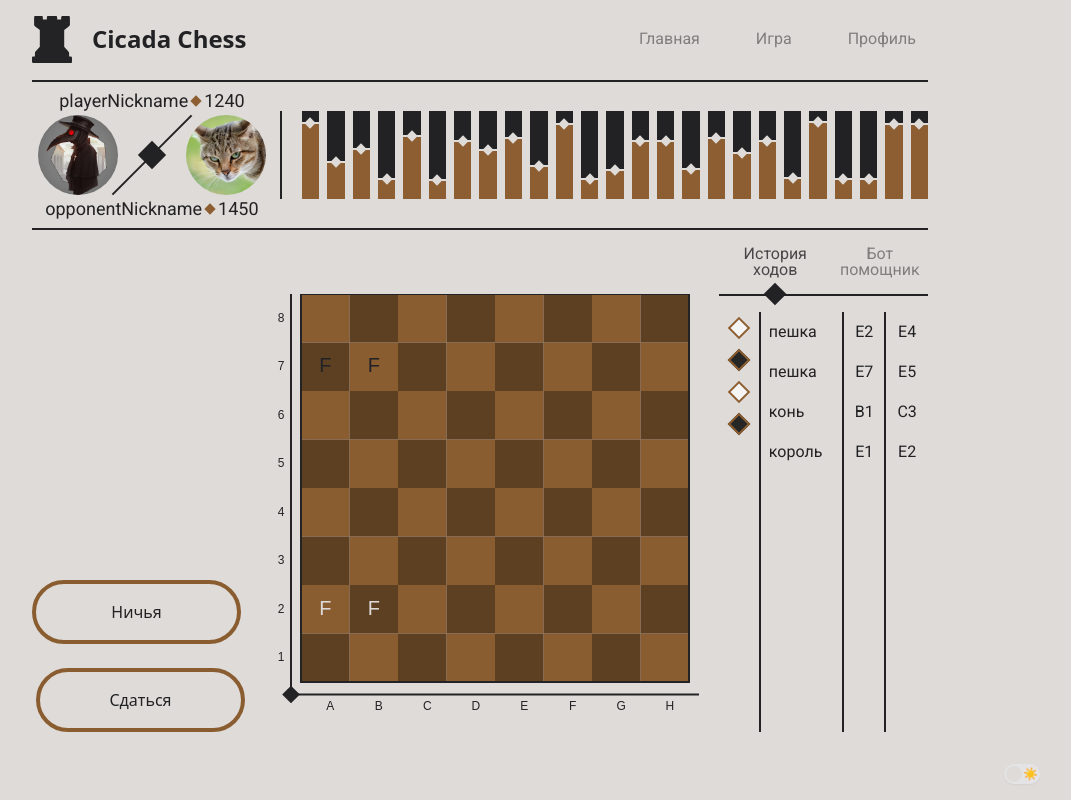
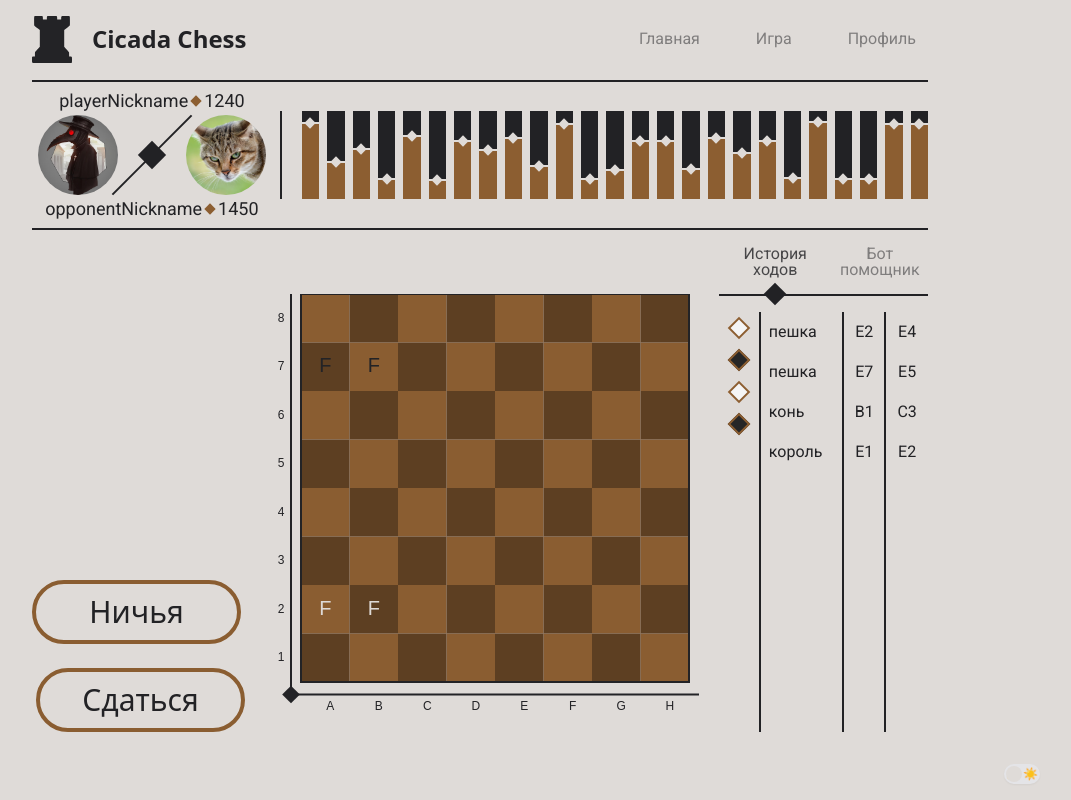
Before and after one commit to SmokingElk/cicada-frontend-mirror, a Next.js app: page /game in a window 1280 px wide. Shown: the top 800 px of the page, without its empty margins (160-1231 px from the left). Built offline with nearby package versions, Linux system fonts and the light colour scheme.

Commit message:
fix button

```diff
--- a/src/components/(shared)/game/gameNav/gameNav.tsx
+++ b/src/components/(shared)/game/gameNav/gameNav.tsx
@@ -10,11 +10,11 @@ export default function GameNav({className = ""}: Styleable) {
         <div
             className={cn("w-full flex flex-row md:flex-col justify-end space-x-1 md:space-y-6", className)}
         >
-            <Button className="w-1/2 md:w-full h-10 md:h-16 text-base" variant="transparrent" asChild>
+            <Button className="w-1/2 md:w-full h-10 md:h-16" variant="transparrent" size="lg" asChild>
                 <Link href="/game">Ничья</Link>
             </Button>
 
-            <Button className="w-1/2 md:w-full h-10 md:h-16 text-base" variant="transparrent" asChild>
+            <Button className="w-1/2 md:w-full h-10 md:h-16" variant="transparrent" size="lg" asChild>
                 <Link href="/game">Сдаться</Link>
             </Button>
         </div>
--- a/src/components/ui/button.tsx
+++ b/src/components/ui/button.tsx
@@ -25,7 +25,7 @@ const buttonVariants = cva(
       size: {
         default: "h-9 px-4 py-2",
         sm: "h-8 rounded-md px-3 text-xs",
-        lg: "h-10 rounded-md px-8",
+        lg: "h-10 text-base md:text-3xl",
         xl: "h-20",
         icon: "h-9 w-9",
       },
```
